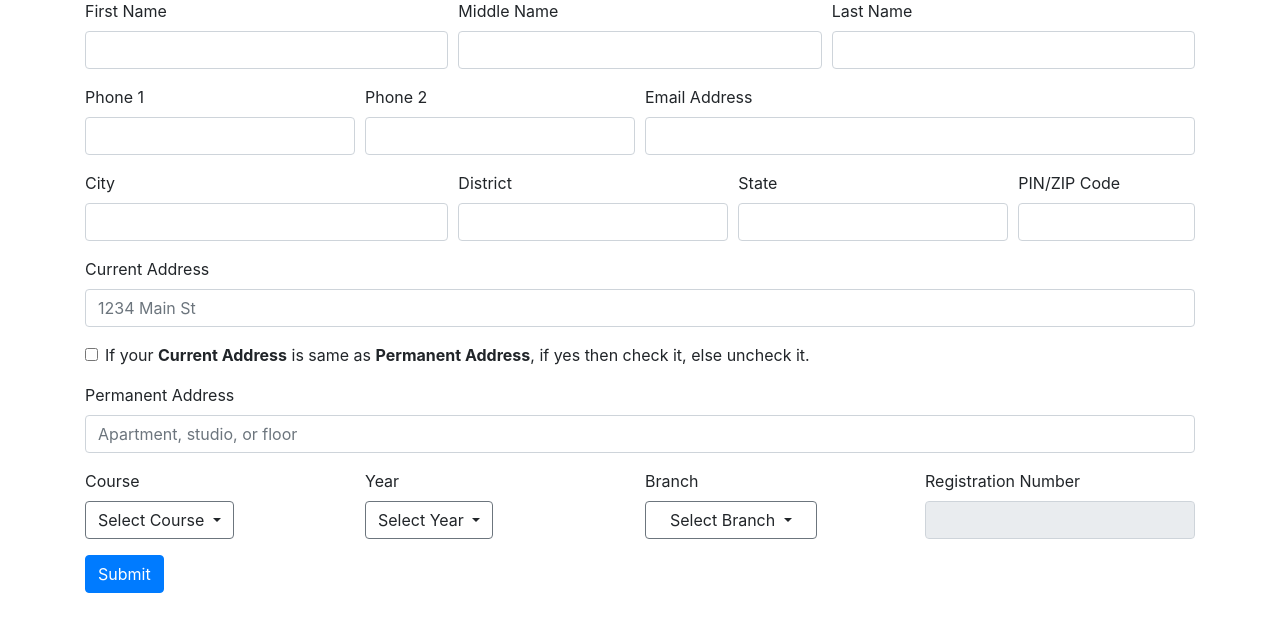
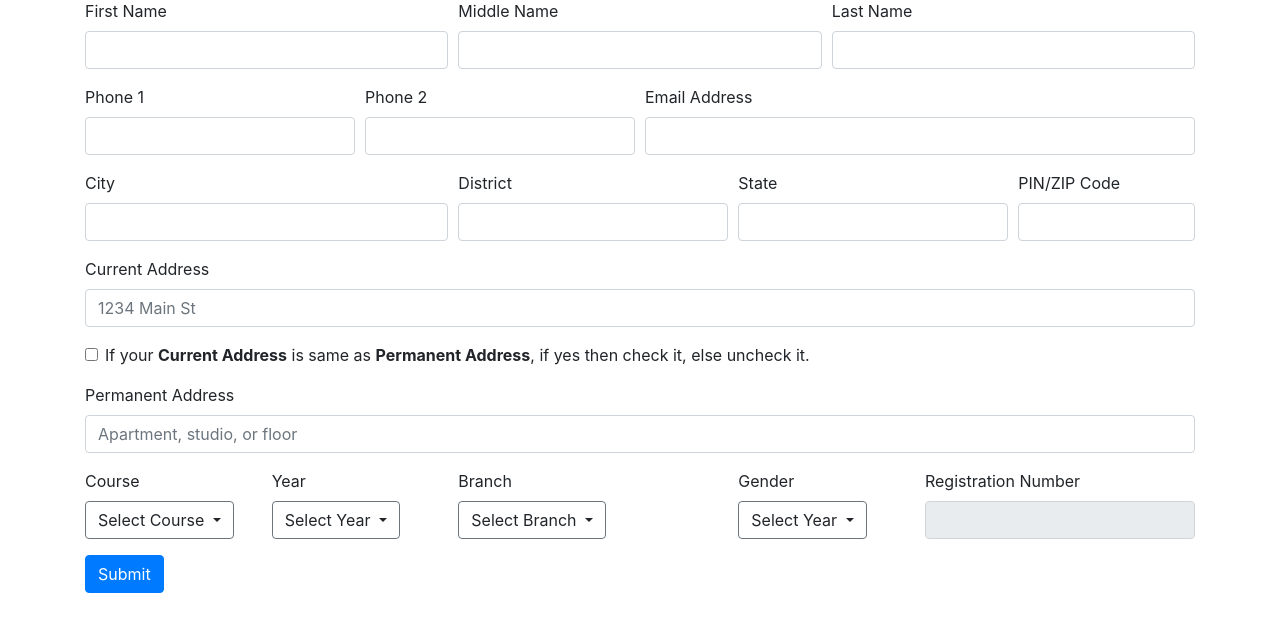
Before and after one commit to er-gagan/Library-Management-System, a Django app: template LMSenv/LMS/templates/LMSapp/StudentRegistrationPage.html in a window 1280 px wide. Shown: the part 152-784 px from the top of the page. Run offline with Django 3.2, Linux system fonts and the light colour scheme; the template is opened without the code that fills it, so the values that code supplies are empty; some libraries are stand-ins or nearby versions.

Commit message:
Update Studdent Registration page
Update Studdent Registration page
Gender field added frontend change

```diff
--- a/LMSenv/LMS/templates/LMSapp/StudentRegistrationPage.html
+++ b/LMSenv/LMS/templates/LMSapp/StudentRegistrationPage.html
@@ -4,7 +4,6 @@
 <div class="container my-4">
   <h2>Please Fill Student Details Carefully:</h2>
   <hr>
-
   <form action="#" method="POST">
     {% csrf_token %}
     <div class="form-row">
@@ -74,28 +73,28 @@
     </div>
 
     <div class="form-row">
-      <div class="form-group col-md-3">
+      <div class="form-group col-xl-2 col-lg-2">
         <label for="Course">Course</label>
         <div class="dropdown">
-          <button class="btn border border-secondary dropdown-toggle" type="button" id="dropdownMenuButton"
-            data-toggle="dropdown" aria-haspopup="true" aria-expanded="false">
+          <button class="btn border border-secondary dropdown-toggle" type="button" id="Course" data-toggle="dropdown"
+            aria-haspopup="true" aria-expanded="false">
             Select Course
           </button>
-          <div class="dropdown-menu" aria-labelledby="dropdownMenuButton">
+          <div class="dropdown-menu" aria-labelledby="Course">
             <a class="dropdown-item" href="#">MCA</a>
             <a class="dropdown-item" href="#">MBA</a>
             <a class="dropdown-item" href="#">PHD</a>
           </div>
         </div>
       </div>
-      <div class="form-group col-md-3">
+      <div class="form-group col-xl-2 col-lg-2">
         <label for="Year">Year</label>
         <div class="dropdown">
-          <button class="btn border border-secondary dropdown-toggle" type="button" id="dropdownMenuButton"
-            data-toggle="dropdown" aria-haspopup="true" aria-expanded="false">
+          <button class="btn border border-secondary dropdown-toggle" type="button" id="Year" data-toggle="dropdown"
+            aria-haspopup="true" aria-expanded="false">
             Select Year
           </button>
-          <div class="dropdown-menu" aria-labelledby="dropdownMenuButton">
+          <div class="dropdown-menu" aria-labelledby="Year">
             <a class="dropdown-item" href="#">1st</a>
             <a class="dropdown-item" href="#">2nd</a>
             <a class="dropdown-item" href="#">3rd</a>
@@ -103,14 +102,14 @@
         </div>
       </div>
 
-      <div class="form-group col-md-3">
+      <div class="form-group col-xl-3 col-lg-3">
         <label for="Branch">Branch</label>
         <div class="dropdown">
-          <button class="px-4 btn border border-secondary dropdown-toggle" type="button" id="dropdownMenuButton"
-            data-toggle="dropdown" aria-haspopup="true" aria-expanded="false">
+          <button class="btn border border-secondary dropdown-toggle" type="button" id="Branch" data-toggle="dropdown"
+            aria-haspopup="true" aria-expanded="false">
             Select Branch
           </button>
-          <div class="dropdown-menu" aria-labelledby="dropdownMenuButton">
+          <div class="dropdown-menu" aria-labelledby="Branch">
             <a class="dropdown-item" href="#">Computer Science Engineering</a>
             <a class="dropdown-item" href="#">Electronic Engineering</a>
             <a class="dropdown-item" href="#">Machanical Engineering</a>
@@ -118,14 +117,25 @@
         </div>
       </div>
 
-      <div class="form-group col-md-3">
+      <div class="form-group col-xl-2 col-lg-2">
+        <label for="Gender">Gender</label>
+        <div class="dropdown">
+          <button class="btn border border-secondary dropdown-toggle" type="button" id="Gender" data-toggle="dropdown"
+            aria-haspopup="true" aria-expanded="false">
+            Select Year
+          </button>
+          <div class="dropdown-menu" aria-labelledby="Gender">
+            <a class="dropdown-item" href="#">Male</a>
+            <a class="dropdown-item" href="#">Female</a>
+            <a class="dropdown-item" href="#">Others</a>
+          </div>
+        </div>
+      </div>
+      <div class="form-group col-xl-3 col-lg-3">
         <label for="RegistrationNumber">Registration Number</label>
         <input type="text" class="form-control" readonly id="RegistrationNumber">
       </div>
-
     </div>
-
-
     <button type="submit" class="btn btn-primary">Submit</button>
   </form>
 </div>
```
